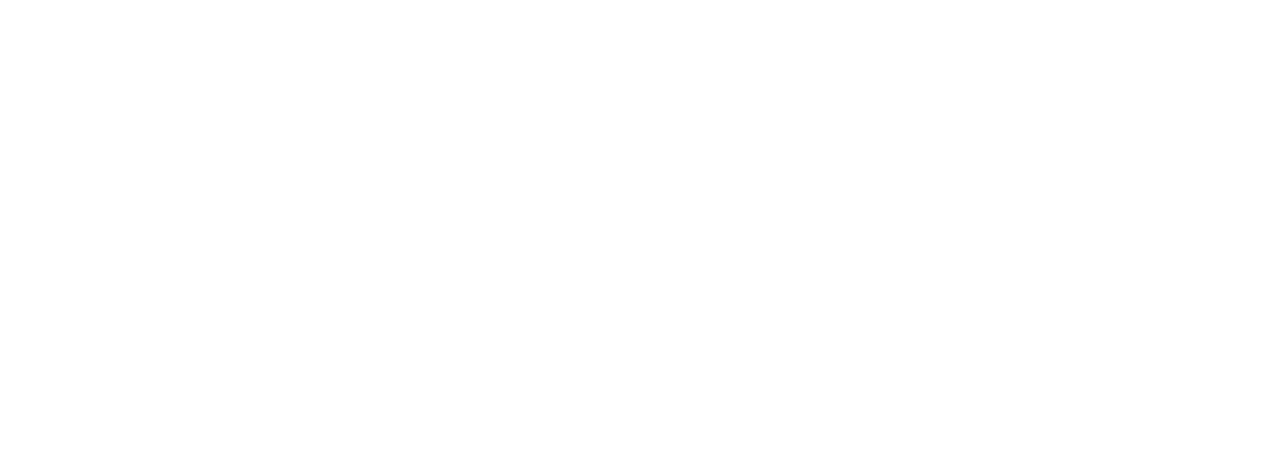
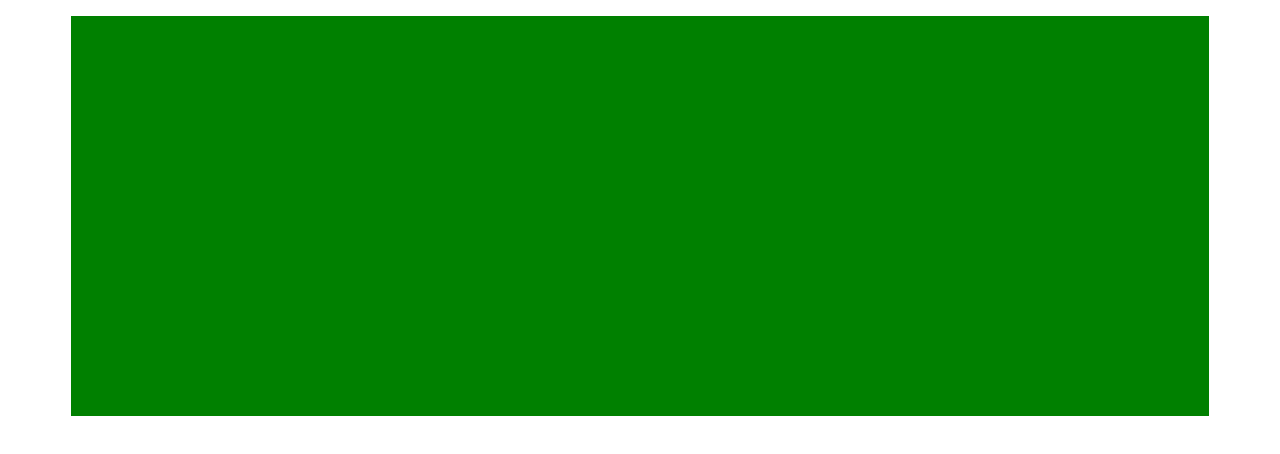
Before and after one commit to GuitarOTronic/Chord-Genie, a plain HTML site: page index.html in a window 1280 px wide. Drawn offline with nearby package versions, Linux system fonts and the light colour scheme.

Commit message:
added grids and columns

```diff
--- a/index.html
+++ b/index.html
@@ -4,9 +4,38 @@
 <head>
   <meta charset="utf-8">
   <title>Chord Diagrams</title>
+  <link rel="stylesheet" href="https://maxcdn.bootstrapcdn.com/bootstrap/4.0.0-beta/css/bootstrap.min.css" integrity="sha384-/Y6pD6FV/Vv2HJnA6t+vslU6fwYXjCFtcEpHbNJ0lyAFsXTsjBbfaDjzALeQsN6M" crossorigin="anonymous">
+  <link rel="stylesheet" href="styles/main.css">
+  <script defer src="scripts/main.js" charset="utf-8"></script>
 </head>
 
 <body>
+  <main class="container">
+    <!-- title -->
+    <header class="row">
+      <div class="col">
+      </div>
+    </header>
+    <!-- chord selector/diagram -->
+    <div class="row">
+      <div class="col left">
+        <div class="row">
+        </div>
+        <div class='row'>
+        </div>
+        <div class='row'>
+        </div>
+      </div>
+      <div class="col right">
+      </div>
+    </div>
+
+
+  </main>
+
+
+
+
 
 </body>
 
--- a/styles/main.css
+++ b/styles/main.css
@@ -0,0 +1,10 @@
+.row{
+  min-height: 100px;
+}
+
+.container{
+  padding: 1rem;
+}
+.row{
+  background-color: green;
+}
```
